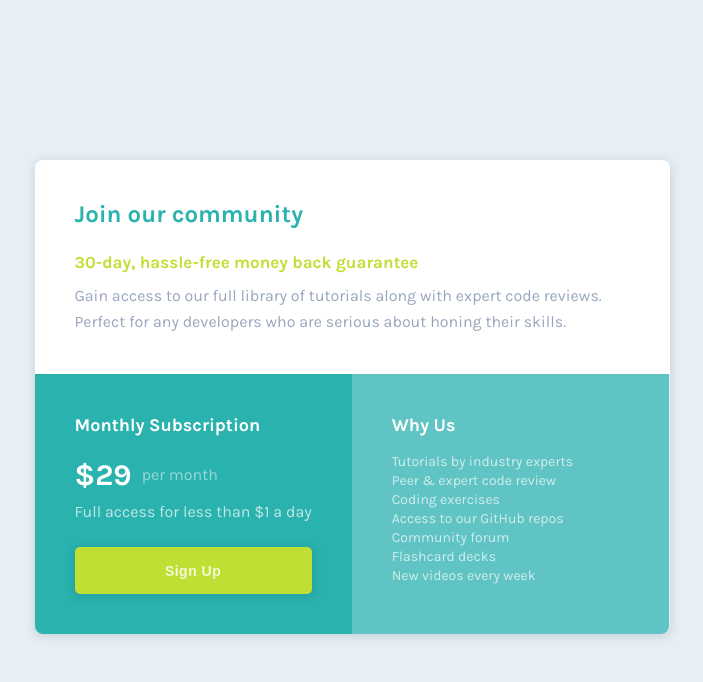
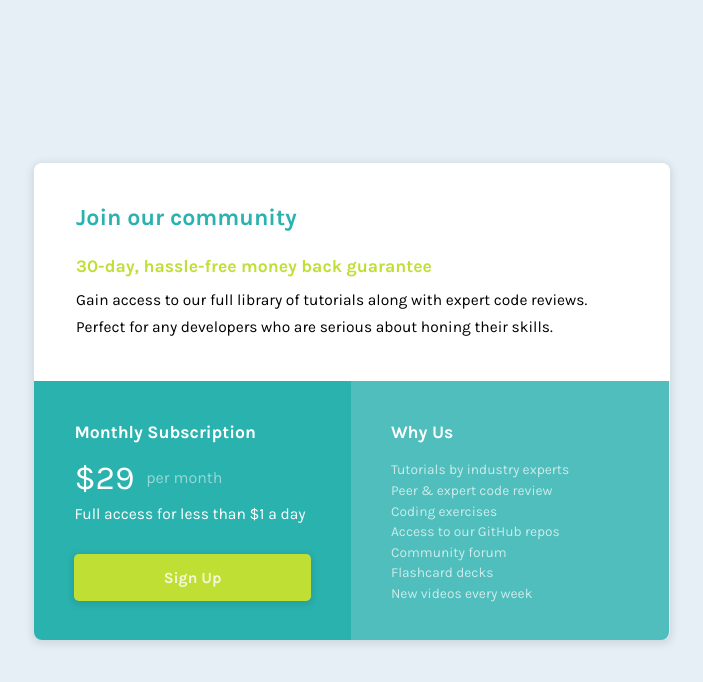
Before and after one commit to Tiasstiass/single-price-grid-component, a plain HTML site: page index.html in a window 1280 px wide. Shown: the whole page, without its empty margins (288-991 px from the left). Drawn offline with Linux system fonts and the light colour scheme.

Commit message:
final version

```diff
--- a/index.html
+++ b/index.html
@@ -24,20 +24,18 @@
         <p>
           Gain access to our full library of tutorials along with expert code
           reviews.
-        </p>
-        <p>
           Perfect for any developers who are serious about honing their skills.
-        </p>
       </section>
 
       <section class="row">
         <div class="bottom-left">
           <h2>Monthly Subscription</h2>
-          <p class="price-flex">
-            <span class="price">&dollar;29</span>per month
-          </p>
-          <p class="price-access">Full access for less than &dollar;1 a day</p>
-          <button type="button" class="btn">Sign Up</button>
+          <div class="bottom-left__flex">
+            <span>&dollar;29</span>
+            <p>per month</p>
+          </div>
+          <p class="full-access">Full access for less than &dollar;1 a day</p>
+          <button type="button">Sign Up</button>
         </div>
 
         <div class="bottom-right">
--- /dev/null
+++ b/style copy.css
@@ -0,0 +1,165 @@
+@import url("https://fonts.googleapis.com/css2?family=Karla:wght@400;700&display=swap");
+
+* {
+  box-sizing: border-box;
+  -webkit-box-sizing: border-box;
+  margin: 0;
+  padding: 0;
+}
+
+body {
+  background-color: hsl(204, 43%, 93%);
+  font-family: "Karla", sans-serif;
+  font-size: 16px;
+}
+
+.container {
+  width: 635px;
+  margin: 10em auto;
+  border-radius: 8px;
+  box-shadow: 0 2px 8px 2px rgba(0, 0, 0, 0.1);
+}
+
+.top {
+  padding: 40px 40px;
+  border-radius: 8px 8px 0 0;
+  background-color: #ffff;
+}
+
+.top h3 {
+  color: hsl(71, 73%, 54%);
+}
+.top p {
+  color: hsl(218, 22%, 67%);
+}
+.row {
+  display: flex;
+}
+
+.bottom-left {
+  padding: 40px 40px;
+  border-radius: 0 0 0 8px;
+  background-color: hsl(179, 62%, 43%);
+  text-align: left;
+}
+
+.price-flex {
+  display: flex;
+  align-items: center;
+  color: hsl(204, 43%, 93%, 60%);
+}
+
+.price {
+  padding-right: 10px;
+}
+
+.price-access {
+  color: rgb(255, 255, 255, 70%);
+}
+
+.bottom-right {
+  padding: 40px 40px;
+  border-radius: 0 0 8px 0;
+  background-color: hsl(179, 62%, 43%, 70%);
+}
+
+h1 {
+  padding-bottom: 24px;
+  color: hsl(179, 62%, 43%);
+}
+
+h2 {
+  padding-bottom: 15px;
+  font-size: 18px;
+  color: #fff;
+}
+
+h3 {
+  padding-bottom: 11px;
+  font-size: 17px;
+}
+
+p {
+  font-size: 16px;
+  line-height: 1.6;
+}
+
+span {
+  font-size: 30px;
+  font-weight: 700;
+  color: #fff;
+}
+
+button {
+  height: 3.4em;
+  width: 100%;
+  margin-top: 22px;
+  border-radius: 5px;
+  border-style: hidden;
+  box-shadow: 0 2px 8px 2px rgba(0, 0, 0, 0.1);
+  background-color: hsl(71, 73%, 54%);
+  font-size: 14px;
+  font-weight: 700;
+  color: rgb(255, 255, 255, 80%);
+  cursor: pointer;
+  letter-spacing: 0.5px;
+}
+
+button:hover {
+  background-color: rgb(186, 214, 62);
+}
+
+a {
+  text-decoration: none;
+  color: rgb(255, 255, 255, 70%);
+  font-weight: 400;
+  font-size: 14px;
+  padding-right: 56px;
+}
+
+nav ul {
+  list-style: none;
+}
+nav ul li:hover {
+  background-color: hsl(71, 73%, 54%);
+}
+
+@media screen and (max-width: 650px) {
+
+  .container {
+    max-width: 83%;
+    margin: 4.5em auto;
+  }
+
+  .row {
+    flex-direction: column;
+  }
+
+  .top {
+    padding: 1.7em 30px;
+  }
+
+  .top h1 {
+    font-size: 20px;
+  }
+
+  .top h3 {
+    padding-bottom: 20px;
+  }
+
+  .top p {
+    font-size: 15px;
+  }
+
+
+
+  .bottom-left {
+    padding: 30px 30px;
+    border-radius: 0px;
+  }
+
+  .bottom-right {
+    padding: 30px 30px;
+    border-radius: 0 0 8px 8px;
+  }
+}
--- a/style.css
+++ b/style.css
@@ -8,152 +8,170 @@
 }
 
 body {
+  font-family: "Karla", sans-serif;
+  font-size: 1rem;
   background-color: hsl(204, 43%, 93%);
-  font-family: "Karla", sans-serif;
-  font-size: 16px;
 }
 
 .container {
-  width: 635px;
-  margin: 10em auto;
-  border-radius: 8px;
-  box-shadow: 0 2px 8px 2px rgba(0, 0, 0, 0.1);
+  width: 19.4em;
+  margin: 4.5em auto;
+  border-radius: 0.5em;
+  box-shadow: 0 0.125em 0.5em 0.125em rgba(0, 0, 0, 0.1);
 }
 
 .top {
-  padding: 40px 40px;
-  border-radius: 8px 8px 0 0;
-  background-color: #ffff;
+  padding: 1.7em 1.5em 2em 1.5em;
+  border-top-left-radius: 0.5em;
+  border-top-right-radius: 0.5em;
+  text-align: left;
+  background-color: rgb(255, 255, 255);
+}
+
+.top h1 {
+  font-size: 1.22rem;
+  color: hsl(179, 62%, 43%);
 }
 
 .top h3 {
+  margin-top: 1.7em;
+  margin-bottom: 1.1em;
+  line-height: 1.4;
+  font-size: 0.91rem;
   color: hsl(71, 73%, 54%);
 }
+
 .top p {
-  color: hsl(218, 22%, 67%);
+  line-height: 1.95;
+  font-size: 0.85rem;
 }
+
+.bottom-left {
+  padding: 1.55em 1.5em;
+  color: rgb(255, 255, 255);
+  background-color: hsl(179, 62%, 43%);
+}
+
+.bottom-left h2 {
+  font-size: 1.1rem;
+}
+
+.bottom-left__flex {
+  margin-top: 1em;
+  margin-bottom: 0.5em;
+  display: flex;
+  align-items: center;
+}
+
+.bottom-left__flex span {
+  margin-right: 0.35em;
+  font-size: 2.1rem;
+}
+
+.bottom-left__flex p {
+  color: rgb(255, 255, 255, 0.5);
+}
+
+.full-access {
+  margin-bottom: 2em;
+  font-size: 0.975rem;
+}
+
+button {
+  padding: 0.95em 6.565em;
+  border-radius: 0.3125em;
+  border-style: hidden;
+  box-shadow: 0 0.125em 0.5em 0.125em rgba(0, 0, 0, 0.1);
+  background-color: hsl(71, 73%, 54%);
+  font-size: 0.97rem;
+  font-weight: 700;
+  font-family: "Karla", sans-serif;
+  color: rgb(255, 255, 255, 80%);
+  cursor: pointer;
+}
+
+.bottom-right {
+  padding: 1.55em 1.5em 0.6em 1.5em;
+  border-bottom-left-radius: 0.5em;
+  border-bottom-right-radius: 0.5em;
+  color: rgb(255, 255, 255);
+  background-color: hsl(179, 62%, 43%, 0.8);
+}
+
+.bottom-right h2 {
+  font-size: 1.1rem;
+}
+
+a {
+  text-decoration: none;
+  font-size: 0.86rem;
+  font-weight: 400;
+  line-height: 1.5;
+  color: rgb(255, 255, 255, 70%);
+}
+
+nav ul {
+  margin: 1em 0;
+  list-style: none;
+}
+
+@media screen and (min-width: 768px) {
+
+  body {
+    width: 100%;
+    margin: 10.2em auto auto auto;
+    /* margin: 0 auto; */
+  }
+
+  .container {
+    width:39.7em;
+    /* margin: 0 auto; */
+  }
+
+  .top {
+    padding: 2.55em 2.6em;
+  }
+
+  .top h1 {
+  font-size: 1.45rem;
+}
+
+.top h3 {
+   margin-top: 1.3em;
+  margin-bottom: 0.5em;
+  font-size: 1.1rem;
+}
+
+.top p {
+  line-height: 1.7;
+font-size: 0.97rem
+}
+
 .row {
   display: flex;
 }
 
 .bottom-left {
-  padding: 40px 40px;
-  border-radius: 0 0 0 8px;
-  background-color: hsl(179, 62%, 43%);
-  text-align: left;
+  padding: 2.55em 2.5em 2.4em 2.5em;
+  border-bottom-left-radius: 0.5em;
 }
 
-.price-flex {
-  display: flex;
-  align-items: center;
-  color: hsl(204, 43%, 93%, 60%);
-}
-
-.price {
-  padding-right: 10px;
-}
-
-.price-access {
-  color: rgb(255, 255, 255, 70%);
+button {
+  padding: 0.95em 5.75em;
 }
 
 .bottom-right {
-  padding: 40px 40px;
-  border-radius: 0 0 8px 0;
-  background-color: hsl(179, 62%, 43%, 70%);
+  padding-top: 2.55em;
+  padding-left: 2.52em;
+  padding-right: 6.265em;
+  border-bottom-left-radius: 0;
+  border-bottom-right-radius: 0.5em;
 }
 
-h1 {
-  color: hsl(179, 62%, 43%);
-  padding-bottom: 24px;
+.bottom-right h2 {
+  margin-bottom: 1em;
 }
 
-h2 {
-  padding-bottom: 15px;
-  font-size: 18px;
-  color: #fff;
+
+
 }
-
-h3 {
-  padding-bottom: 11px;
-  font-size: 17px;
-}
-
-p {
-  font-size: 16px;
-  line-height: 1.6;
-}
-
-span {
-  font-size: 30px;
-  font-weight: 700;
-  color: #fff;
-}
-
-button {
-  height: 3.4em;
-  width: 100%;
-  margin-top: 22px;
-  border-radius: 5px;
-  border-style: hidden;
-  box-shadow: 0 2px 8px 2px rgba(0, 0, 0, 0.1);
-  background-color: hsl(71, 73%, 54%);
-  font-size: 14px;
-  font-weight: 700;
-  color: rgb(255, 255, 255, 80%);
-  cursor: pointer;
-  letter-spacing: 0.5px;
-}
-
-button:hover {
-  background-color: rgb(186, 214, 62);
-}
-
-a {
-  text-decoration: none;
-  color: rgb(255, 255, 255, 70%);
-  font-weight: 400;
-  font-size: 14px;
-  padding-right: 56px;
-}
-
-nav ul {
-  list-style: none;
-}
-nav ul li:hover {
-  background-color: hsl(71, 73%, 54%);
-}
-
-@media screen and (max-width: 650px) {
-
-  .container {
-    max-width: 90%;
-    margin: 4.5em auto;
-  }
-
-  .row {
-    flex-direction: column;
-  }
-
-  .top {
-    padding: 30px 30px;
-  }
-
-  .top p {
-    font-size: 15px;
-  }
-
-  .top h3 {
-    padding-bottom: 20px;
-  }
-
-  .bottom-left {
-    padding: 30px 30px;
-    border-radius: 0px;
-  }
-
-  .bottom-right {
-    padding: 30px 30px;
-    border-radius: 0 0 8px 8px;
-  }
-}
```
Also changed, not shown: 1 other file.
